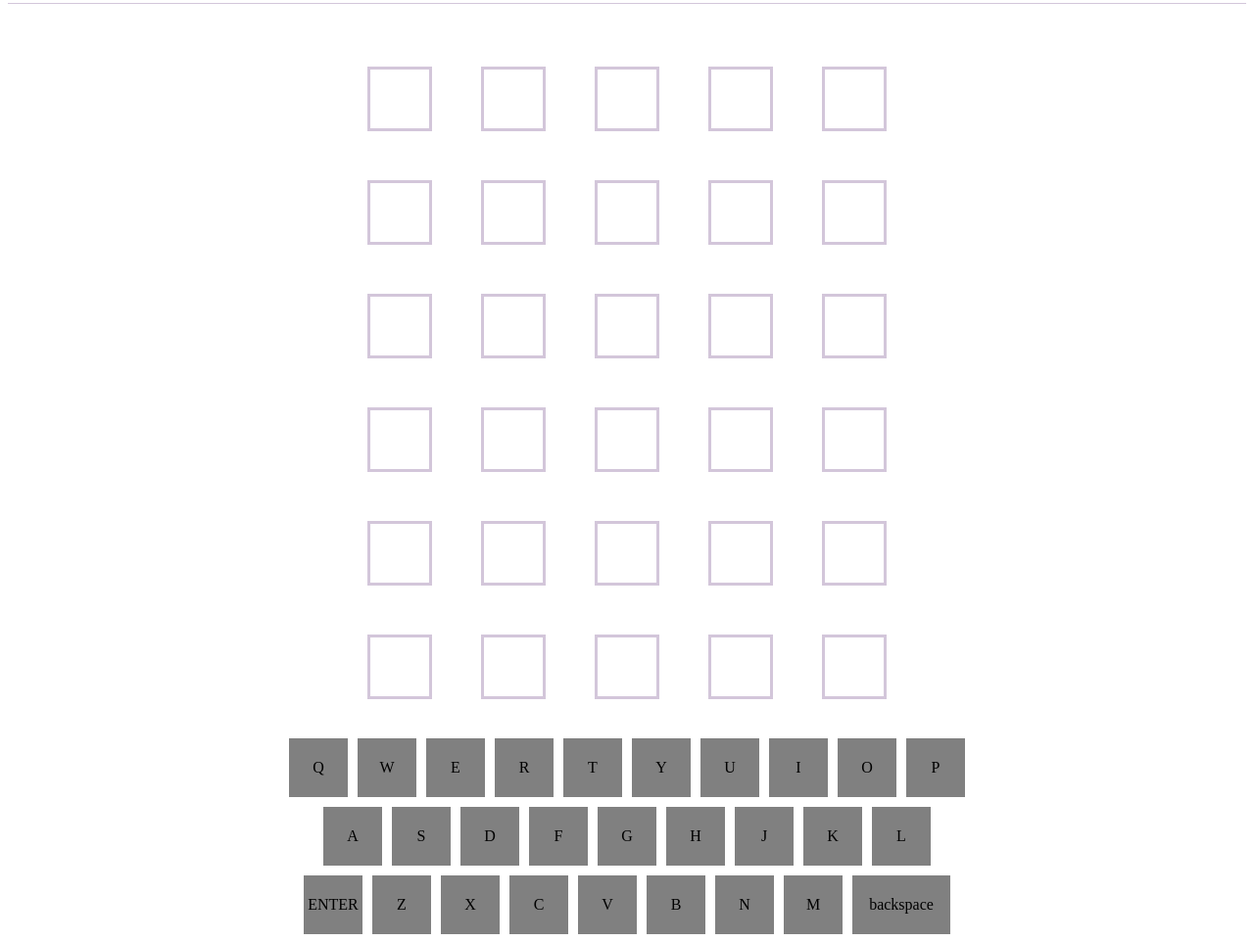
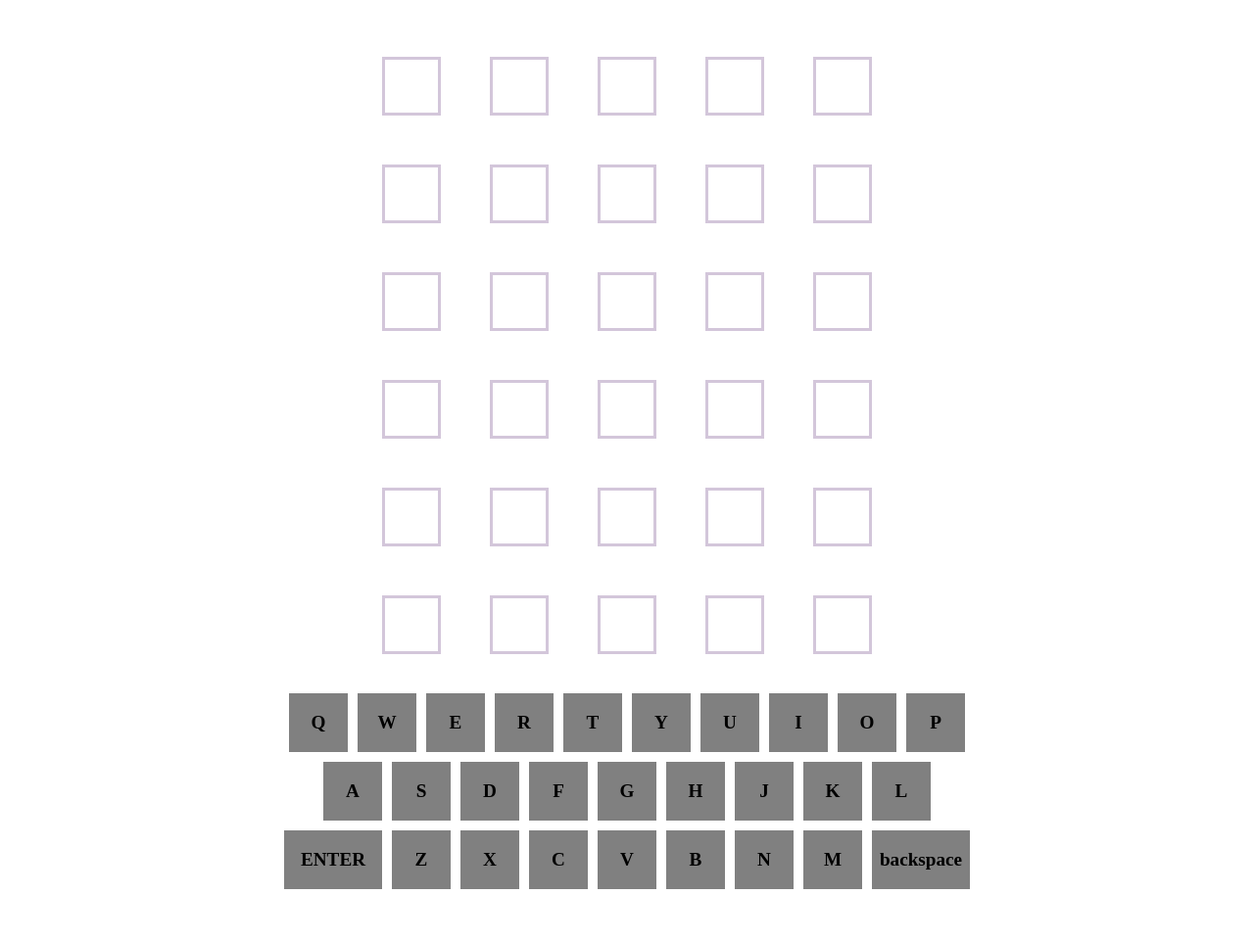
Before and after one commit to meeyoungchoi-front-dev/wordle-game, a plain HTML site: page index.html in a window 1280 px wide. Shown: the part 76-1038 px from the top of the page at 98% size. After the commit the page ends 984 px from the top, so only its background shows below. Drawn offline with Linux system fonts and the light colour scheme.

Commit message:
wardle 게임 - ENTER키와 BACKSPACE 키 widht 수정 및 keyboard-block에 커서 pointer 추가

```diff
--- a/css/main.css
+++ b/css/main.css
@@ -1,3 +1,10 @@
+* {
+    margin: 0 auto;
+    padding: 0 auto;
+    box-sizing: border-box;
+}
+
+
 header {
     width: 100%;
     height: 70px;
@@ -43,6 +50,7 @@ button {
 
 
 main {
+    width: 100%;
     margin-top: 8vh;
     display: flex;
     flex-direction: column;
@@ -65,8 +73,6 @@ main {
     border: 3px solid #d3c6da;
     width: 60px;
     height: 60px;
-    /* margin-right: 10px;
-    margin-top: 10px; */
 }
 
 footer {
@@ -93,6 +99,13 @@ footer {
     width: 60px;
     height: 60px;
     background-color: gray;
+    cursor: pointer;
+    font-weight: bold;
+    font-size: 1.2rem;
+}
+
+.enter  {
+    width:100px;
 }
 
 .back-space {
--- a/index.html
+++ b/index.html
@@ -88,7 +88,7 @@
             <div class="keyboard-block">L</div>
         </div>
         <div class="keyboard-row row-2">
-            <div class="keyboard-block">ENTER</div>
+            <div class="keyboard-block enter">ENTER</div>
             <div class="keyboard-block">Z</div>
             <div class="keyboard-block">X</div>
             <div class="keyboard-block">C</div>
```
